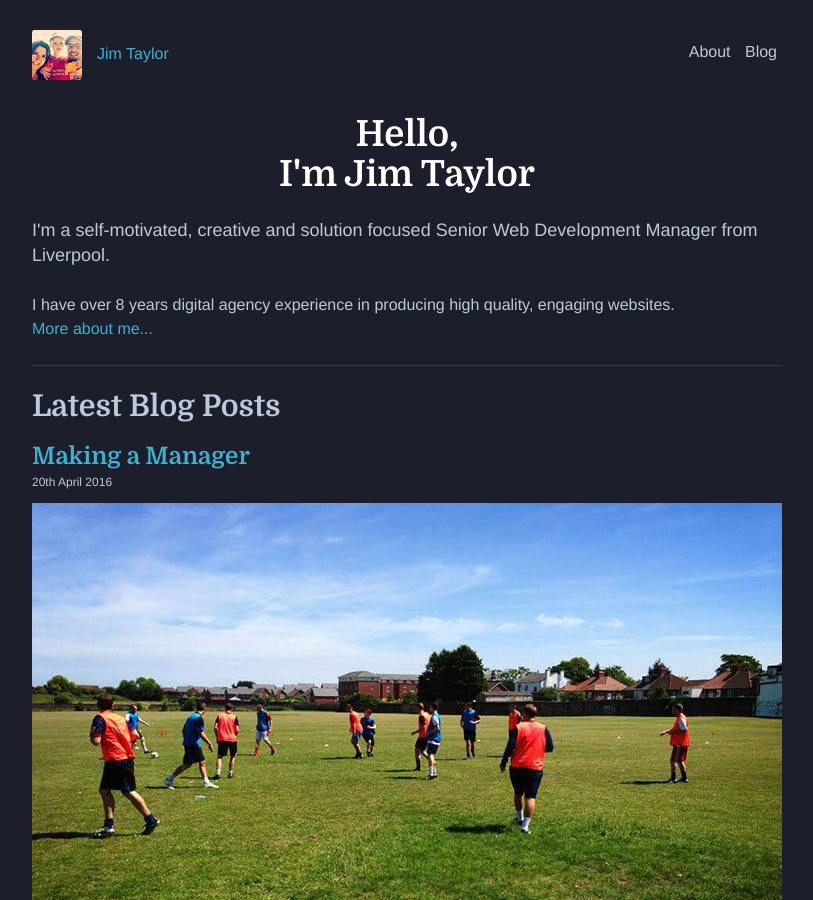
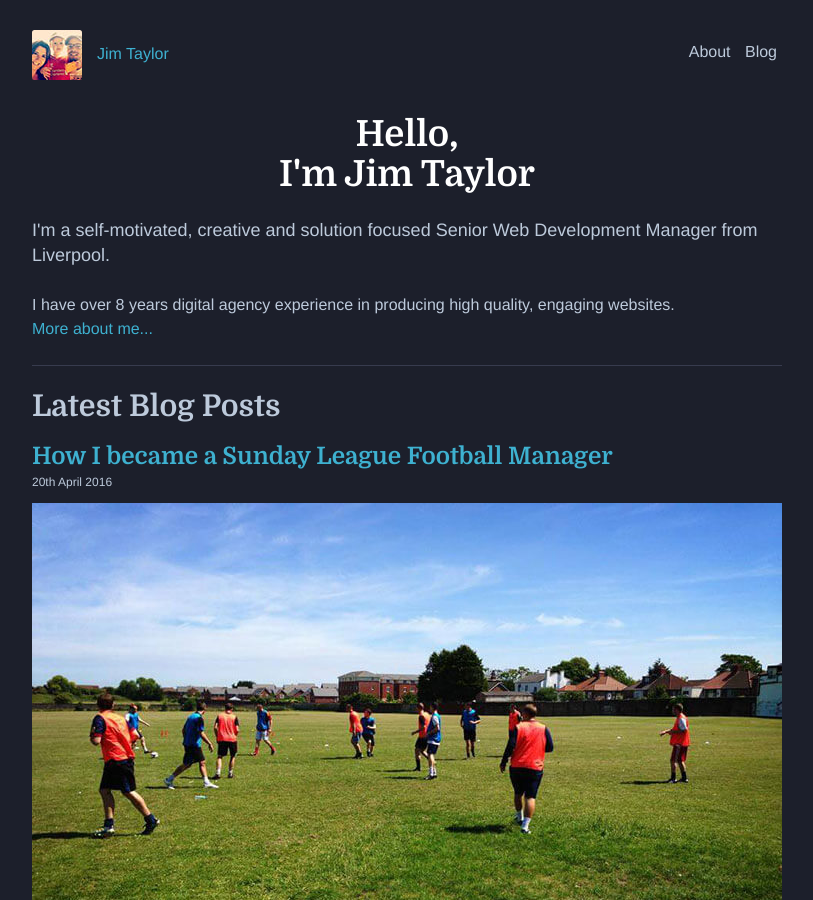
Before and after one commit to iamjimtaylor/iamjimtaylor, a Jekyll site: the page built from index.html, in a window 1280 px wide and 900 px high. Shown: the whole window, without its empty margins (233-1046 px from the left). Built offline with Jekyll 4.4.1, drawn with Linux system fonts in a browser that asks for light colours.

Commit message:
title change

```diff
--- a/_posts/2016-04-21-making-a-manager.md
+++ b/_posts/2016-04-21-how-i-became-a-sunday-league-football-manager.md
@@ -1,9 +1,9 @@
 ---
 layout: post
-title:  "Making a Manager"
+title:  "How I became a Sunday League Football Manager"
 date:   2016-04-20 12:40:00 +0000
 meta_description: "I never set out to run a Sunday League team and never imagined it would take over as my many hobby for the next 8 years."
-permalink: posts/making-a-manager/
+permalink: posts/how-i-became-a-sunday-league-football-manager/
 image_url: /images/preseason-training.jpg
 image_alt: Watching from the side-lines
 image_width: 750
```
Also changed, not shown: other parts of _posts/2016-04-21-how-i-became-a-sunday-league-football-manager.md (+0 -2 lines).
